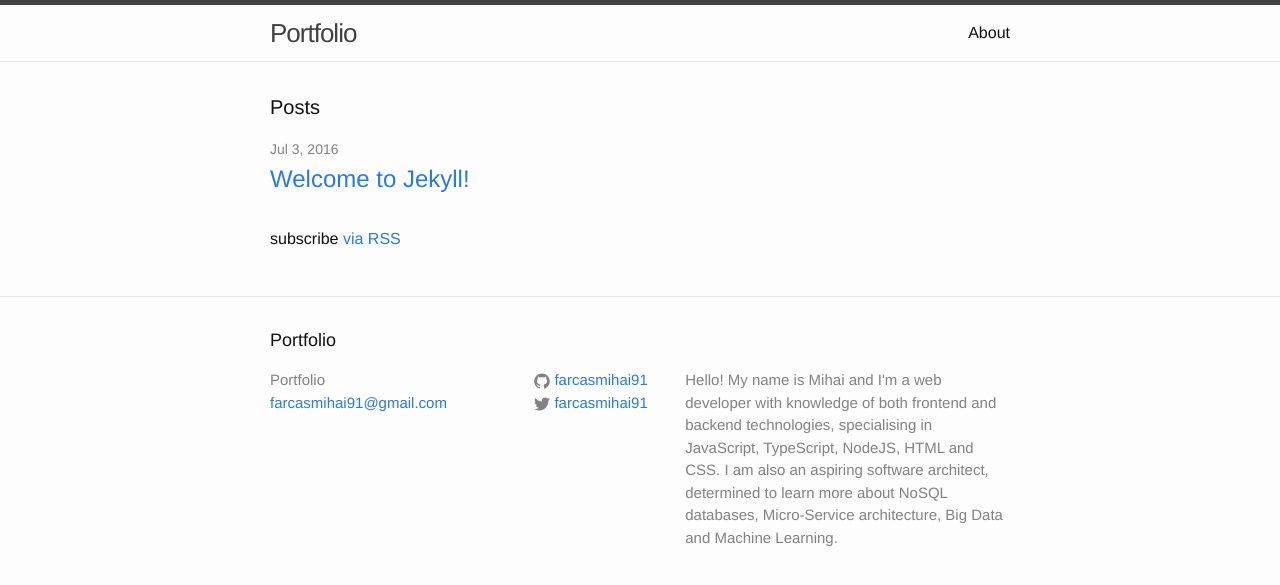
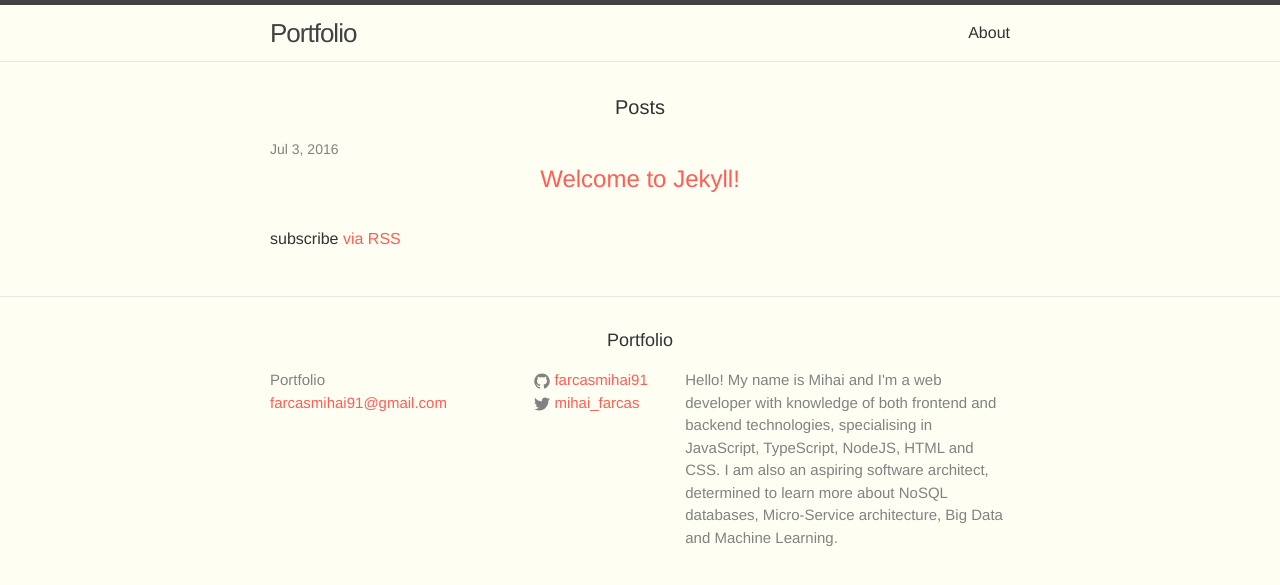
Before and after one commit to mihailtd/jekyll-portfolio, a Jekyll site: the page built from index.html, in a window 1280 px wide. Shown: the top 585 px of the page. Built offline with Jekyll 4.4.1, drawn with Linux system fonts in a browser that asks for light colours.

Commit message:
Style Changes
Modified base styles and added new variables in main.scss.

```diff
--- a/_config.yml
+++ b/_config.yml
@@ -15,8 +15,8 @@
   Big Data and Machine Learning.
 baseurl: "" # the subpath of your site, e.g. /blog
 url: "http://yourdomain.com" # the base hostname & protocol for your site
-twitter_username: farcasmihai91
 github_username:  farcasmihai91
+twitter_username: mihai_farcas
 
 permalink: /:categories/:title
 
--- a/_sass/_base.scss
+++ b/_sass/_base.scss
@@ -82,8 +82,15 @@
  * Headings
  */
 h1, h2, h3, h4, h5, h6 {
-    font-weight: $base-font-weight;
+    font-weight: 500;
+    text-align: center;
 }
+
+.mega {font-size: $mega-font-size; }
+h1, .h1 { font-size: $h1-font-size; }
+h2, .h2 { font-size: $h2-font-size; }
+h3, .h3 { font-size: $h3-font-size; }
+h4, .h4 { font-size: $h4-font-size; }
 
 
 
@@ -93,13 +100,10 @@
 a {
     color: $brand-color;
     text-decoration: none;
-
-    &:visited {
-        color: darken($brand-color, 15%);
-    }
+    transition:  0.3s;
 
     &:hover {
-        color: $text-color;
+        color: $blue-color;
         text-decoration: underline;
     }
 }
--- a/css/main.scss
+++ b/css/main.scss
@@ -6,17 +6,24 @@
 
 
 // Our variables
-$base-font-family: "Helvetica Neue", Helvetica, Arial, sans-serif;
+$base-font-family: "Avenir Next", Helvetica, Arial, sans-serif;
 $base-font-size:   16px;
 $base-font-weight: 400;
 $small-font-size:  $base-font-size * 0.875;
 $base-line-height: 1.5;
 
+$mega-font-size: 100px;
+$h1-font-size: 70px;
+$h2-font-size: 40px;
+$h3-font-size: 30px;
+$h4-font-size: 24px;
+
 $spacing-unit:     30px;
 
-$text-color:       #111;
-$background-color: #fdfdfd;
-$brand-color:      #2a7ae2;
+$text-color:       #333;
+$background-color: #fefef3;
+$brand-color:      #fe5f55;
+$blue-color:       #9c55dd;
 
 $grey-color:       #828282;
 $grey-color-light: lighten($grey-color, 40%);
```
